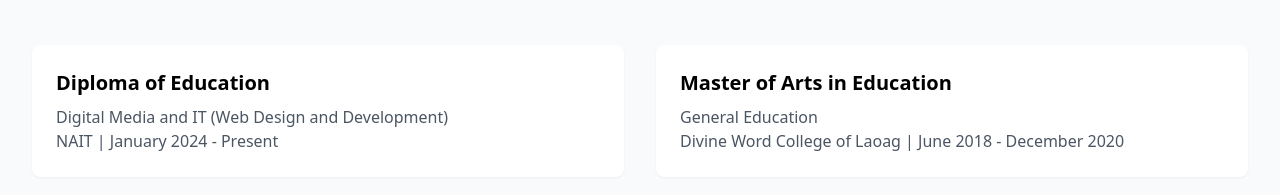
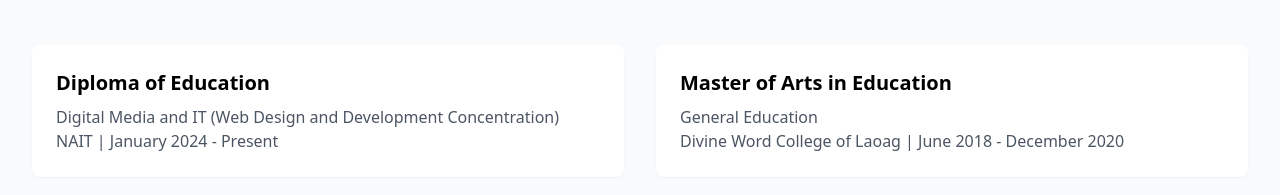
Before and after one commit to damoves005/kasper-portfolio, a plain HTML site: page index.html in a window 1280 px wide. Shown: the part 2131-2326 px from the top of the page. Drawn offline with nearby package versions, Linux system fonts and the light colour scheme.

Commit message:
Update index.html

```diff
--- a/index.html
+++ b/index.html
@@ -167,7 +167,7 @@
       <div class="grid md:grid-cols-2 gap-8">
         <div class="bg-white p-6 rounded-lg shadow-sm">
           <h3 class="text-xl font-semibold mb-2">Diploma of Education</h3>
-          <p class="text-gray-600">Digital Media and IT (Web Design and Development)</p>
+          <p class="text-gray-600">Digital Media and IT (Web Design and Development Concentration)</p>
           <p class="text-gray-600">NAIT | January 2024 - Present</p>
         </div>
 
```
